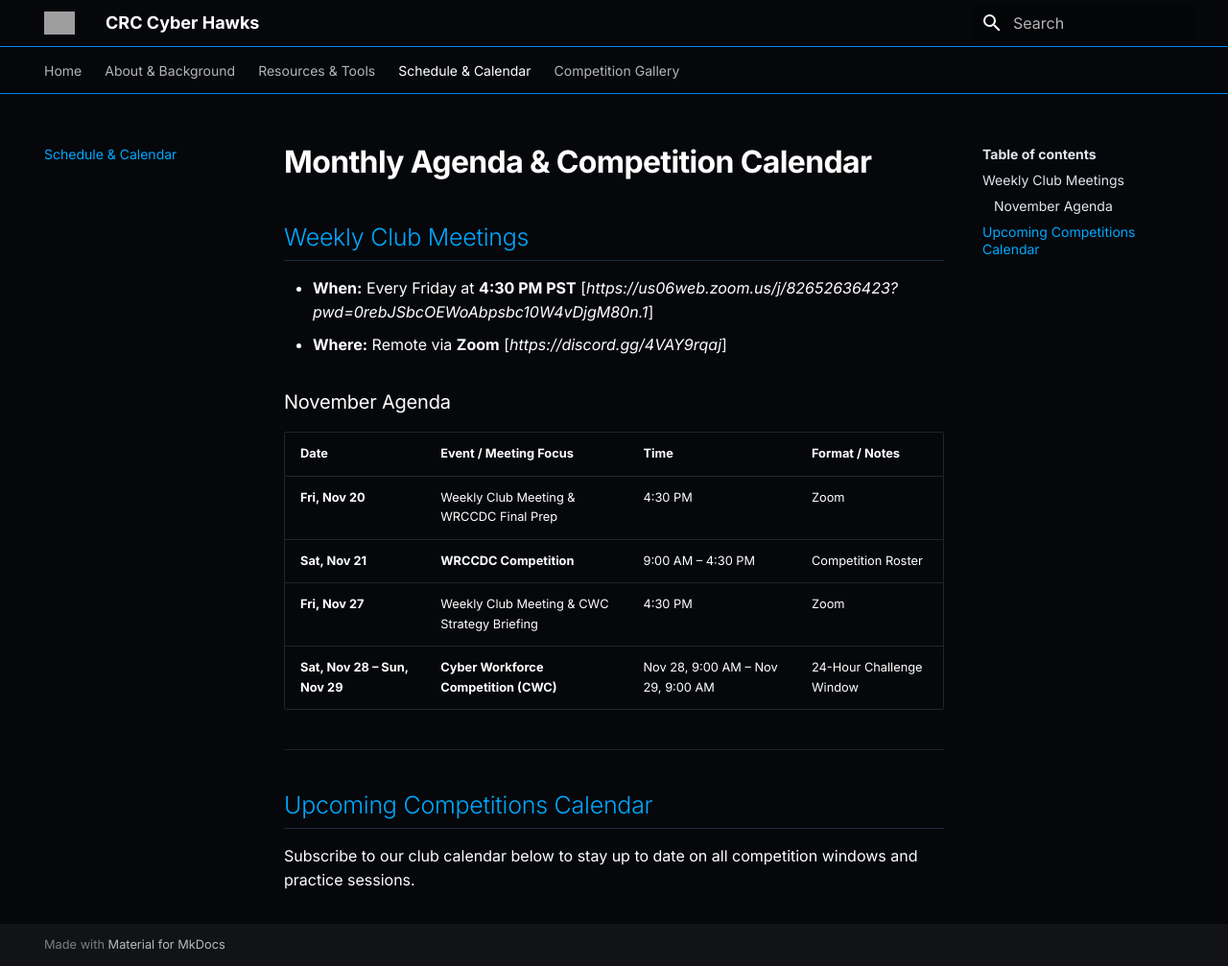
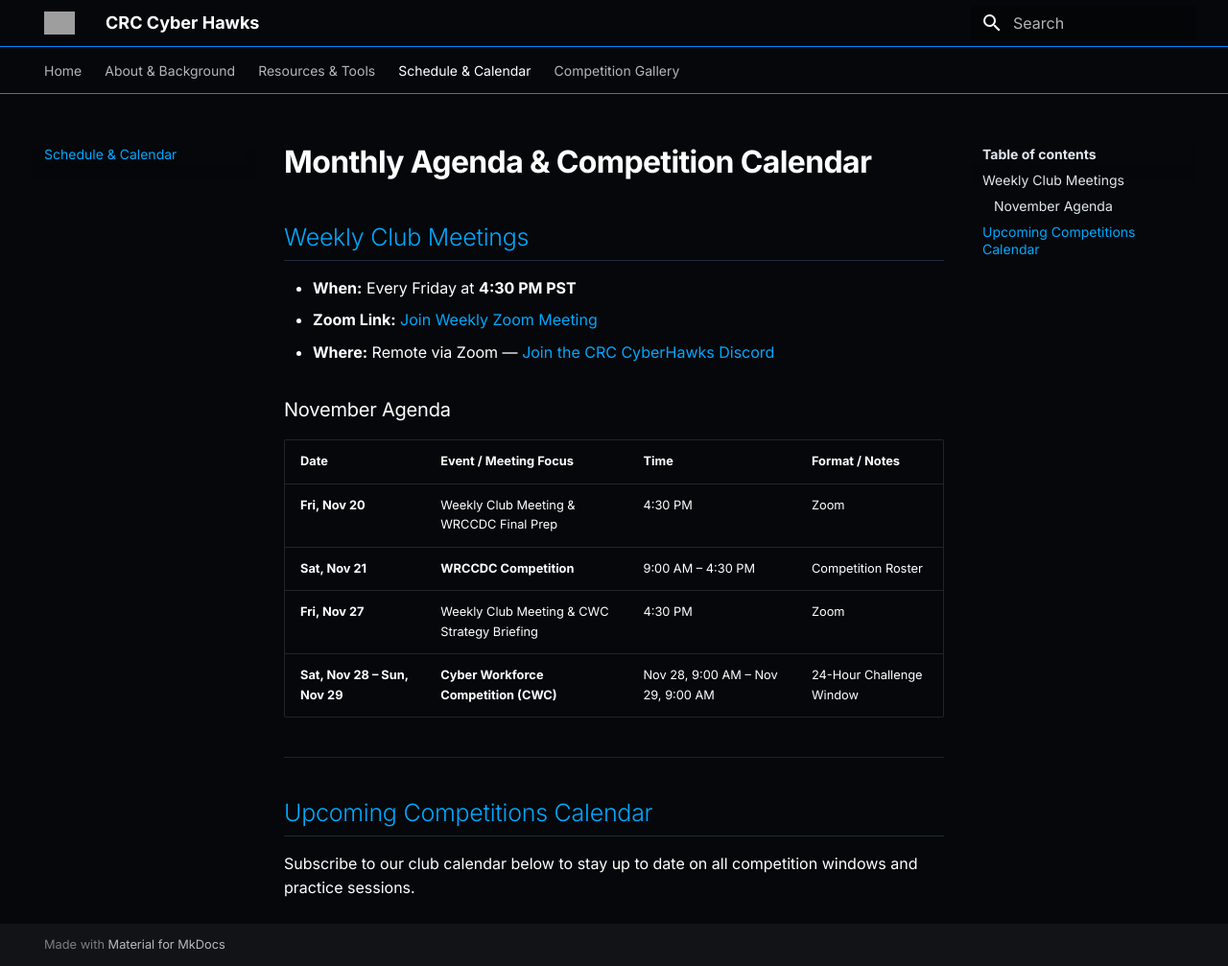
Before and after one commit to CRC-CyberHawks/crc.cyberhawks, an MkDocs documentation site: the page built from docs/schedule.md, in a window 1280 px wide and 1007 px high. Shown: the whole window at 96% size. Built offline with MkDocs 1.6.1 and Material for MkDocs 9.7.7, drawn with Linux system fonts in a browser that asks for light colours; grey boxes are pictures that could not be loaded.

Commit message:
Update meeting details in schedule.md

```diff
--- a/docs/schedule.md
+++ b/docs/schedule.md
@@ -1,8 +1,9 @@
 # Monthly Agenda & Competition Calendar
 
 ## Weekly Club Meetings
-* **When:** Every Friday at **4:30 PM PST** [*https://us06web.zoom.us/j/82652636423?pwd=0rebJSbcOEWoAbpsbc10W4vDjgM80n.1*]
-* **Where:** Remote via **Zoom** [*https://discord.gg/4VAY9rqaj*]
+* **When:** Every Friday at **4:30 PM PST**
+* **Zoom Link:** [Join Weekly Zoom Meeting](https://us06web.zoom.us/j/82652636423?pwd=0rebJSbcOEWoAbpsbc10W4vDjgM80n.1)
+* **Where:** Remote via Zoom — [Join the CRC CyberHawks Discord](https://discord.gg/4VAY9rqaj)
 
 ### November Agenda
 
```
